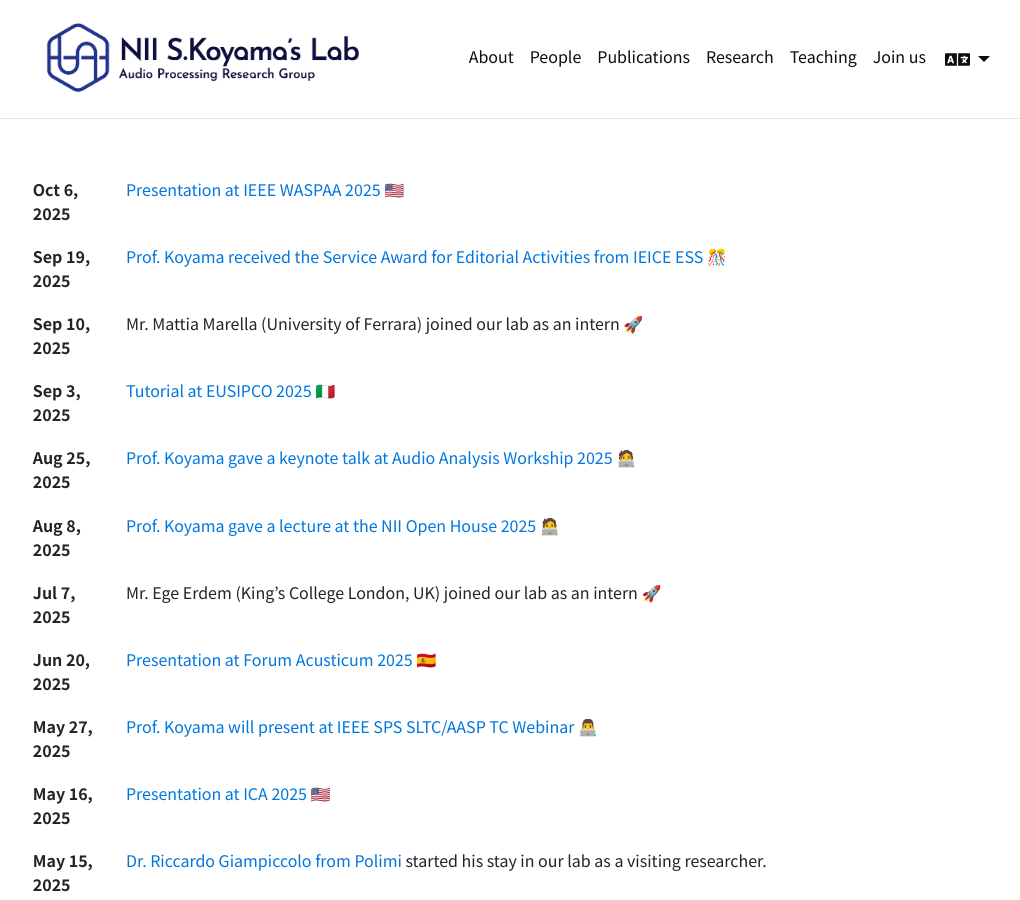
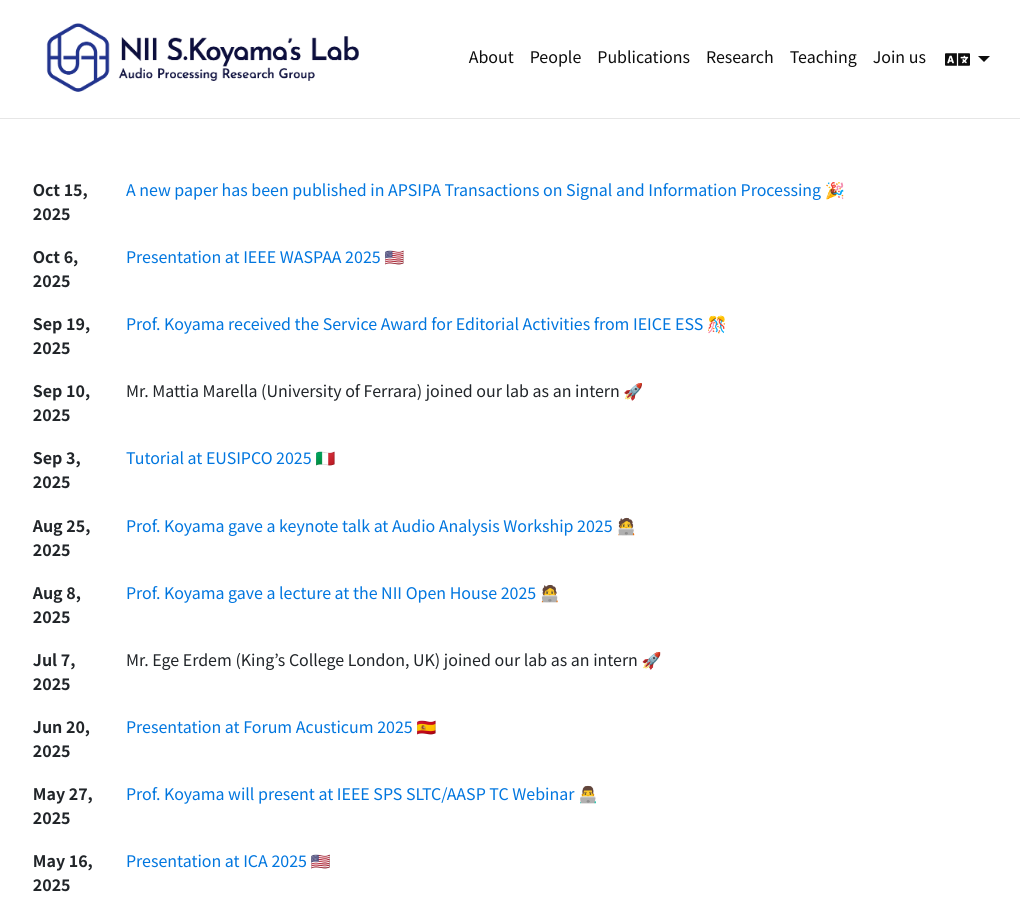
Before and after one commit to skoyamalab/skoyamalab.github.io, a Jekyll site: the page built from news.html, in a window 1280 px wide and 900 px high. Shown: the whole window, without its empty margins (127-1147 px from the left). Built offline with Jekyll 4.4.1, drawn with Linux system fonts in a browser that asks for light colours; comment, search, counter and statistics services are not loaded; a style sheet for code colours, icons or effects is not loaded; some of the changed text lies outside the part shown.

Commit message:
updated news

```diff
--- a/_news/announcement20251015.md
+++ b/_news/announcement20251015.md
@@ -1,7 +1,7 @@
 ---
 layout: post
 title: A new paper has been published in APSIPA Transactions on Signal and Information Processing 🎉
-date: 2024-9-10 10:00:00+0900
+date: 2025-10-15 10:00:00+0900
 lang: en
 inline: false
 related_posts: false
```
